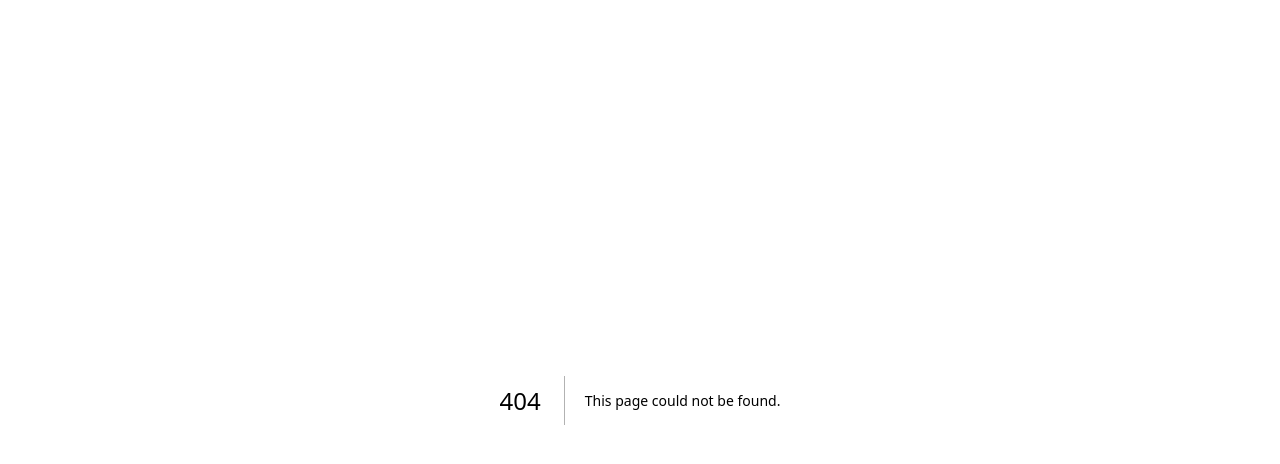
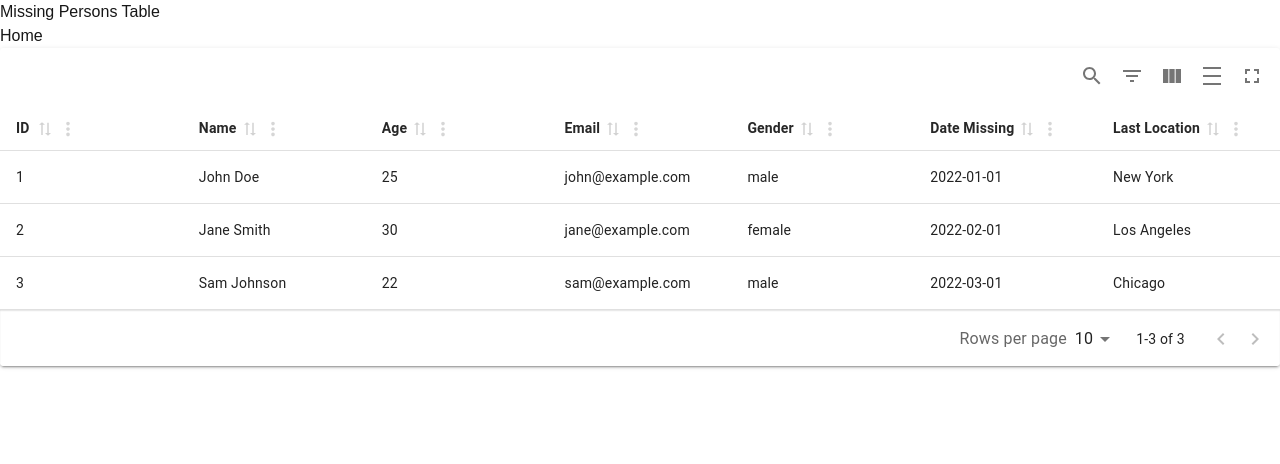
Before and after one commit to cth2x/cs4273-group-I, a Next.js app in the folder missing-persons/: page /table in a window 1280 px wide. Before the commit this address had no page. Shown: the top 464 px of the page. Built offline with nearby package versions, Linux system fonts and the light colour scheme.

Commit message:
New directory containing table

```diff
--- /dev/null
+++ b/missing-persons/src/app/table/page.tsx
@@ -0,0 +1,36 @@
+import { useMemo } from "react";
+import Link from "next/link";
+import TableComponent from "../TableComponent"; // Adjust path if needed
+import { sampleData } from "../data";
+
+const TablePage = () => {
+  const columns = useMemo(
+    () => [
+      { accessorKey: "id", header: "ID" },
+      { accessorKey: "name", header: "Name" },
+      { accessorKey: "age", header: "Age" },
+      { accessorKey: "email", header: "Email" },
+      { accessorKey: "gender", header: "Gender" },
+      { accessorKey: "dateMissing", header: "Date Missing" },
+      { accessorKey: "lastLocation", header: "Last Location" },
+    ],
+    []
+  );
+
+  return (
+    <div className="p-6">
+      <h1 className="text-2xl font-bold mb-4">Missing Persons Table</h1>
+
+      {/* Back to Home Button */}
+      <Link href="/">
+        <button className="mb-4 px-6 py-2 bg-gray-500 text-white rounded-lg shadow-lg hover:bg-gray-600 transition">
+          Home
+        </button>
+      </Link>
+
+      <TableComponent columns={columns} data={sampleData} />
+    </div>
+  );
+};
+
+export default TablePage;
```
